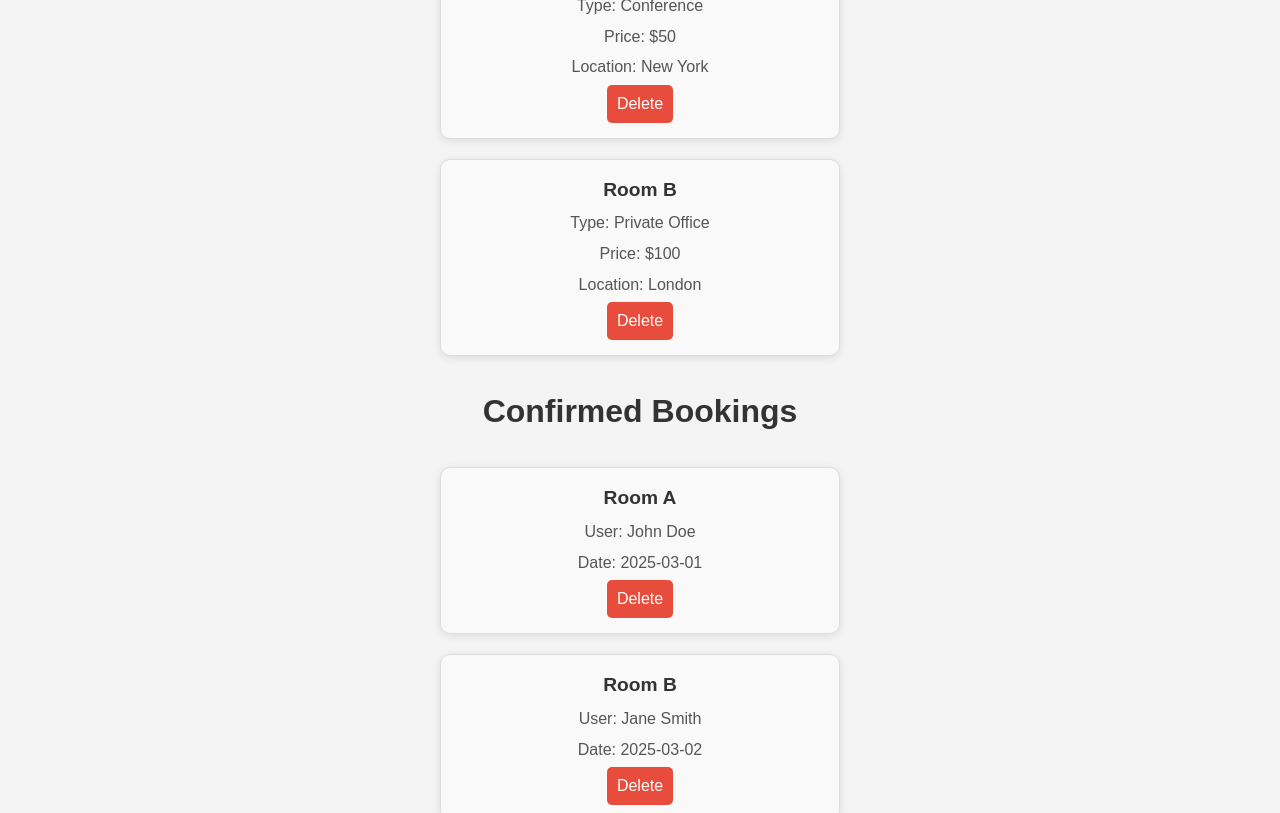
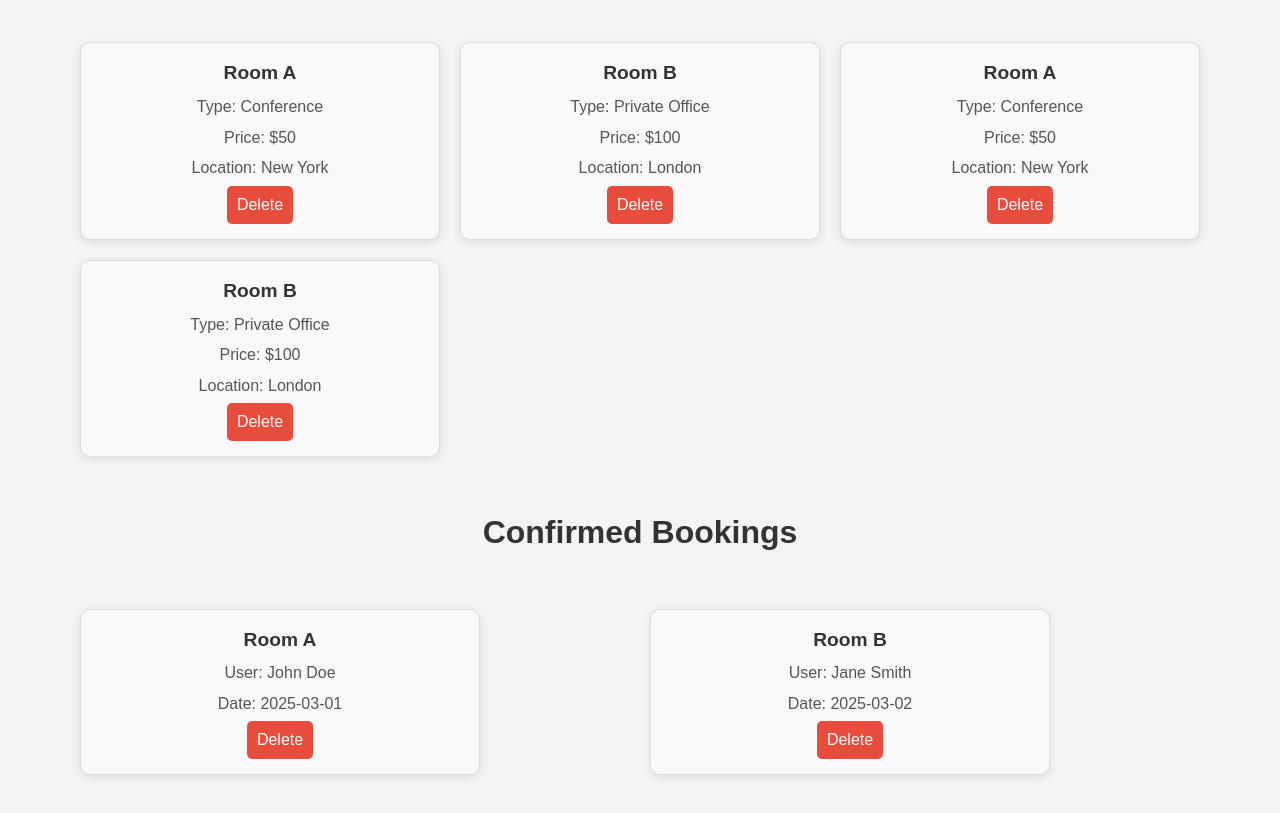
Before and after one commit to jhlim0079/INF2006-coworking-reservation, a plain HTML site: page admin.html in a window 1280 px wide. Shown: the part 624-1437 px from the top of the page. Drawn offline with Linux system fonts and the light colour scheme; a script that the page names is missing.

Commit message:
shift css and update admin.html
shift css and update admin.html

```diff
--- a/admin.html
+++ b/admin.html
@@ -5,123 +5,6 @@
     <meta name="viewport" content="width=device-width, initial-scale=1.0" />
     <title>Admin Dashboard - Co-Working Reservation</title>
     <link rel="stylesheet" href="css/styles.css" />
-    <style>
-      .dashboard-container {
-        max-width: 1200px;
-        margin: auto;
-        padding: 20px;
-      }
-
-      .reserved-container {
-        display: flex;
-        flex-direction: column;
-        align-items: center;
-        justify-content: center;
-        gap: 20px;
-        margin: 30px auto;
-        width: 100%;
-        max-width: 600px;
-      }
-
-      .dashboard-card {
-        background-color: #f9f9f9;
-        border: 1px solid #ddd;
-        border-radius: 10px;
-        padding: 15px;
-        box-shadow: 0 2px 8px rgba(0, 0, 0, 0.1);
-        text-align: center;
-        width: 100%;
-        max-width: 400px;
-      }
-
-      .dashboard-card h3 {
-        margin: 0;
-        font-size: 1.2rem;
-        font-weight: bold;
-        color: #333;
-      }
-
-      .dashboard-card p {
-        margin: 5px 0;
-        font-size: 1rem;
-        color: #555;
-      }
-
-      .dashboard-card button {
-        background-color: #e74c3c;
-        color: white;
-        font-size: 1rem;
-        padding: 10px;
-        border: none;
-        border-radius: 5px;
-        cursor: pointer;
-        transition: background-color 0.3s ease;
-      }
-
-      .dashboard-card button:hover {
-        background-color: #c0392b;
-      }
-
-      .dashboard-title {
-        text-align: center;
-        font-size: 2rem;
-        color: #333;
-        margin-bottom: 20px;
-      }
-
-      /* ===== Centered Add Room Form Styling ===== */
-      .add-room-container {
-        display: flex;
-        justify-content: center;
-        align-items: center;
-        flex-direction: column;
-        width: 100%;
-        max-width: 600px;
-        margin: 0 auto;
-      }
-
-      #addRoomForm {
-        background-color: #fff;
-        padding: 20px;
-        border-radius: 10px;
-        box-shadow: 0 2px 8px rgba(0, 0, 0, 0.1);
-        width: 100%;
-        text-align: center;
-      }
-
-      #addRoomForm input {
-        width: 90%;
-        padding: 12px;
-        font-size: 1rem;
-        border: 1px solid #ccc;
-        border-radius: 5px;
-        text-align: center;
-        margin-bottom: 10px;
-        transition: border 0.3s ease-in-out;
-      }
-
-      #addRoomForm input:focus {
-        border-color: #3498db;
-        outline: none;
-        box-shadow: 0 0 5px rgba(52, 152, 219, 0.5);
-      }
-
-      #addRoomForm button {
-        background-color: #28a745;
-        color: white;
-        font-size: 1rem;
-        padding: 12px;
-        border: none;
-        border-radius: 5px;
-        cursor: pointer;
-        transition: background-color 0.3s ease;
-        width: 100%;
-      }
-
-      #addRoomForm button:hover {
-        background-color: #218838;
-      }
-    </style>
   </head>
   <body>
     <header>
@@ -157,7 +40,7 @@
           <button type="submit">Add Room</button>
         </form>
       </section>
-
+      <h3 class="dashboard-title">Available Rooms</h3>
       <section class="reserved-container" id="roomContainer">
         <!-- Rooms will be populated here -->
       </section>
@@ -213,10 +96,25 @@
           price: 100,
           location: "London",
         },
+        {
+          id: "3",
+          name: "Room A",
+          type: "Conference",
+          price: 50,
+          location: "New York",
+        },
+        {
+          id: "4",
+          name: "Room B",
+          type: "Private Office",
+          price: 100,
+          location: "London",
+        },
       ];
       function addMockRoom(newRoom) {
-        mockRooms.push(newRoom); // ✅ Add to the mockRooms array
-        loadMockRooms(); // ✅ Refresh the displayed rooms
+        newRoom.id = Date.now().toString(); // Give a unique ID (timestamp)
+        mockRooms.push(newRoom); // Add to the mockRooms array
+        loadMockRooms(); //  Refresh the displayed rooms
       }
 
       function loadMockRooms() {
--- a/css/styles.css
+++ b/css/styles.css
@@ -589,3 +589,145 @@
   font-size: 1.5rem;
   cursor: pointer;
 }
+/* Admin page CSS*/
+.dashboard-container {
+        max-width: 1200px;
+        margin: auto;
+        padding: 20px;
+      }
+
+      .reserved-container {
+        display: flex;
+        flex-direction: column;
+        align-items: center;
+        justify-content: center;
+        gap: 20px;
+        margin: 30px auto;
+        width: 100%;
+        max-width: 600px;
+      }
+      .reserved-container#roomContainer,
+      .reserved-container#bookingContainer {
+        display: grid;
+        grid-template-columns: repeat(
+          auto-fit,
+          minmax(300px, 1fr)
+        );
+        gap: 20px;
+        justify-content: center;
+        width: 100%;
+        padding: 20px;
+      }
+
+      .dashboard-card {
+        background-color: #f9f9f9;
+        border: 1px solid #ddd;
+        border-radius: 10px;
+        padding: 15px;
+        box-shadow: 0 2px 8px rgba(0, 0, 0, 0.1);
+        text-align: center;
+        width: 100%;
+        max-width: 400px;
+      }
+
+      .dashboard-card h3 {
+        margin: 0;
+        font-size: 1.2rem;
+        font-weight: bold;
+        color: #333;
+      }
+
+      .dashboard-card p {
+        margin: 5px 0;
+        font-size: 1rem;
+        color: #555;
+      }
+
+      .dashboard-card button {
+        background-color: #e74c3c;
+        color: white;
+        font-size: 1rem;
+        padding: 10px;
+        border: none;
+        border-radius: 5px;
+        cursor: pointer;
+        transition: background-color 0.3s ease;
+      }
+
+      .dashboard-card button:hover {
+        background-color: #c0392b;
+      }
+
+      .dashboard-title {
+        text-align: center;
+        font-size: 2rem;
+        color: #333;
+        margin-bottom: 20px;
+      }
+
+      /* ===== Centered Add Room Form Styling ===== */
+      .add-room-container {
+        display: flex;
+        justify-content: center;
+        align-items: center;
+        flex-direction: column;
+        width: 100%;
+        max-width: 600px;
+        margin: 0 auto;
+      }
+
+      #addRoomForm {
+        background-color: #fff;
+        padding: 20px;
+        border-radius: 10px;
+        box-shadow: 0 2px 8px rgba(0, 0, 0, 0.1);
+        width: 100%;
+        text-align: center;
+      }
+
+      #addRoomForm input {
+        width: 90%;
+        padding: 12px;
+        font-size: 1rem;
+        border: 1px solid #ccc;
+        border-radius: 5px;
+        text-align: center;
+        margin-bottom: 10px;
+        transition: border 0.3s ease-in-out;
+      }
+
+      #addRoomForm input:focus {
+        border-color: #3498db;
+        outline: none;
+        box-shadow: 0 0 5px rgba(52, 152, 219, 0.5);
+      }
+
+      #addRoomForm button {
+        background-color: #28a745;
+        color: white;
+        font-size: 1rem;
+        padding: 12px;
+        border: none;
+        border-radius: 5px;
+        cursor: pointer;
+        transition: background-color 0.3s ease;
+        width: 100%;
+      }
+
+      #addRoomForm button:hover {
+        background-color: #218838;
+      }
+      #roomContainer,
+      #bookingContainer {
+        display: grid !important; /*  Force grid */
+        grid-template-columns: repeat(
+          auto-fit,
+          minmax(300px, 1fr)
+        );
+        gap: 20px;
+        justify-content: center;
+        align-items: start;
+        width: 100%;
+        padding: 20px;
+        max-width: 1200px; /*  Limit width */
+      }
```
